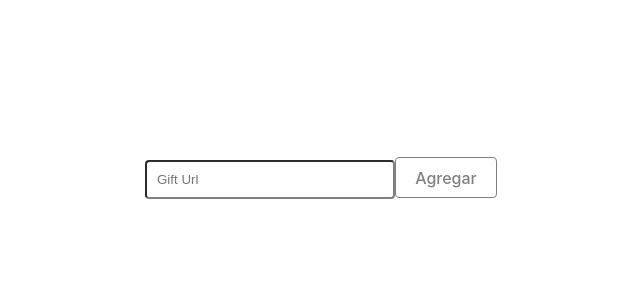
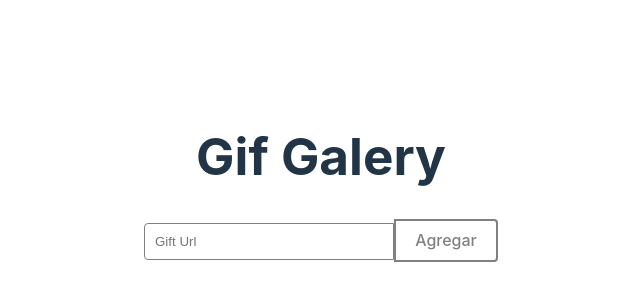
Before and after one commit to Jonathan9209/Prueba2react, a React (Vite) app: page / in a window 1280 px wide. Shown: the part 222-522 px from the top of the page, without its empty margins (319-959 px from the left). Built offline with nearby package versions, Linux system fonts and the light colour scheme.

Commit message:
mejora maquetado

```diff
--- a/src/App.tsx
+++ b/src/App.tsx
@@ -9,6 +9,7 @@ function App() {
 
   return (
     <>
+    <h1>Gif Galery</h1>
     <Input/>
     <Button/>
     </>
--- a/src/components/atoms/button/button.scss
+++ b/src/components/atoms/button/button.scss
@@ -1,7 +1,7 @@
 .button {
     color: gray;
     background-color: white;
-    border-radius: 4px;
-    border-color: gray;
+    border-radius: 0px 4px 4px 0px;
+    border: 2px solid gray;
 
 }
--- a/src/components/atoms/input/input.scss
+++ b/src/components/atoms/input/input.scss
@@ -1,8 +1,8 @@
 .input {
 
     padding: 10px;
-    border-color: gray;
-    border-radius: 4px;
+    border: 1px solid gray;
+    border-radius: 4px 0px 0px 4px;
     width: 250px;
 
 }
```
